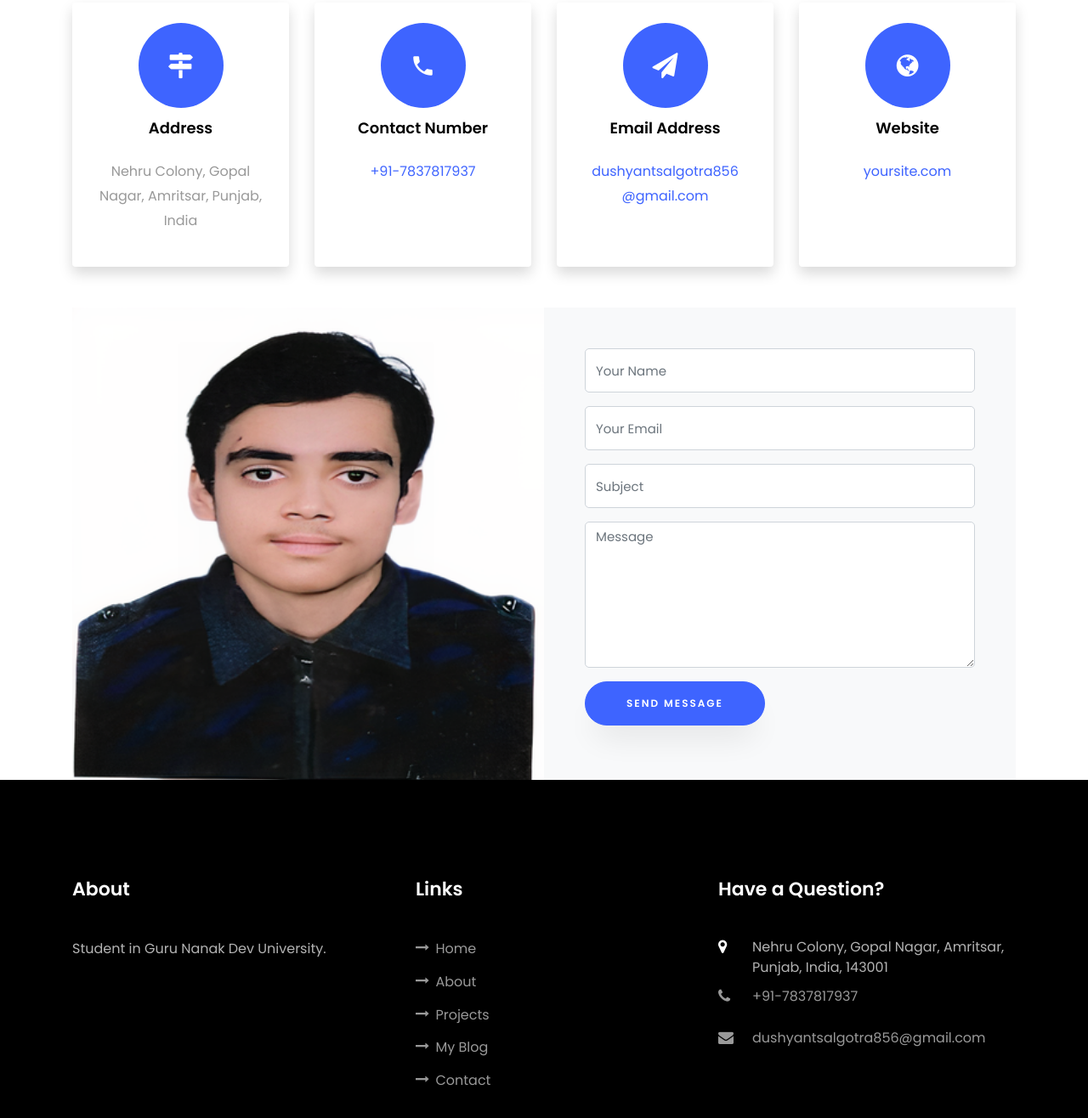
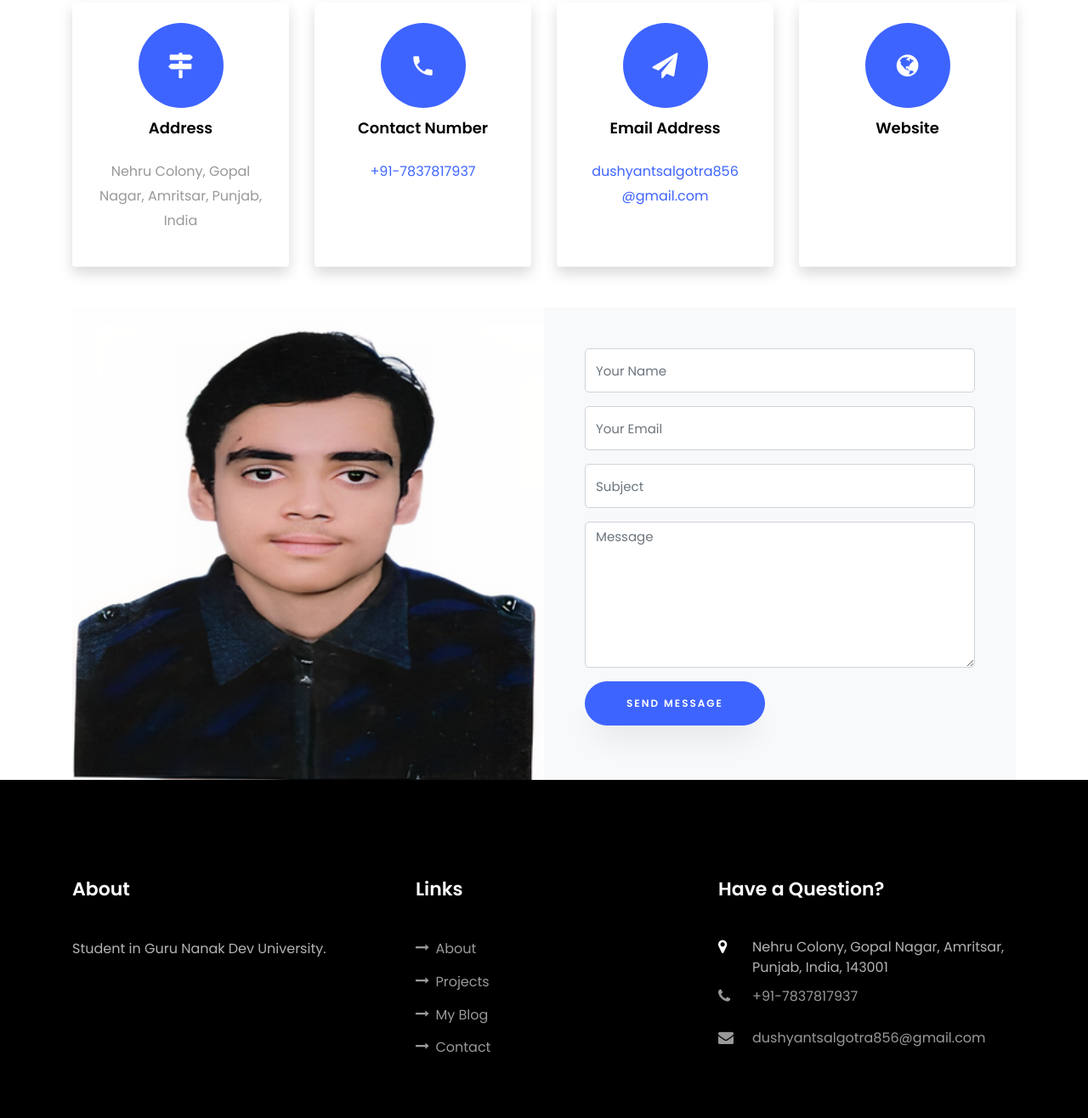
Before and after one commit to dushyantsalgotra856/website.github.io, a plain HTML site: page index.html in a window 1280 px wide. Shown: the part 6135-7451 px from the top of the page at 85% size. Drawn offline with Linux system fonts and the light colour scheme; files whose address does not match are found by name.

Commit message:
Update index.html

```diff
--- a/index.html
+++ b/index.html
@@ -462,7 +462,7 @@
           		</div>
           		<div>
 	          		<h3 class="mb-4">Website</h3>
-		            <p><a href="#">yoursite.com</a></p>
+		            <p><a href="https://github.com/dushyantsalgotra856/website.github.io/edit/main/index.html"></a></p>
 	            </div>
 	          </div>
           </div>
@@ -517,7 +517,7 @@
             <div class="ftco-footer-widget mb-4 ml-md-4">
               <h2 class="ftco-heading-2">Links</h2>
               <ul class="list-unstyled">
-                <li><a href="#home-section"><span class="icon-long-arrow-right mr-2"></span>Home</a></li>
+<!--                 <li><a href="#home-section"><span class="icon-long-arrow-right mr-2"></span>Home</a></li> -->
                 <li><a href="#about-section"><span class="icon-long-arrow-right mr-2"></span>About</a></li>
                 <li><a href="#project-section"><span class="icon-long-arrow-right mr-2"></span>Projects</a></li>
                 <li><a href="#blog-section"><span class="icon-long-arrow-right mr-2"></span>My Blog</a></li>
```
